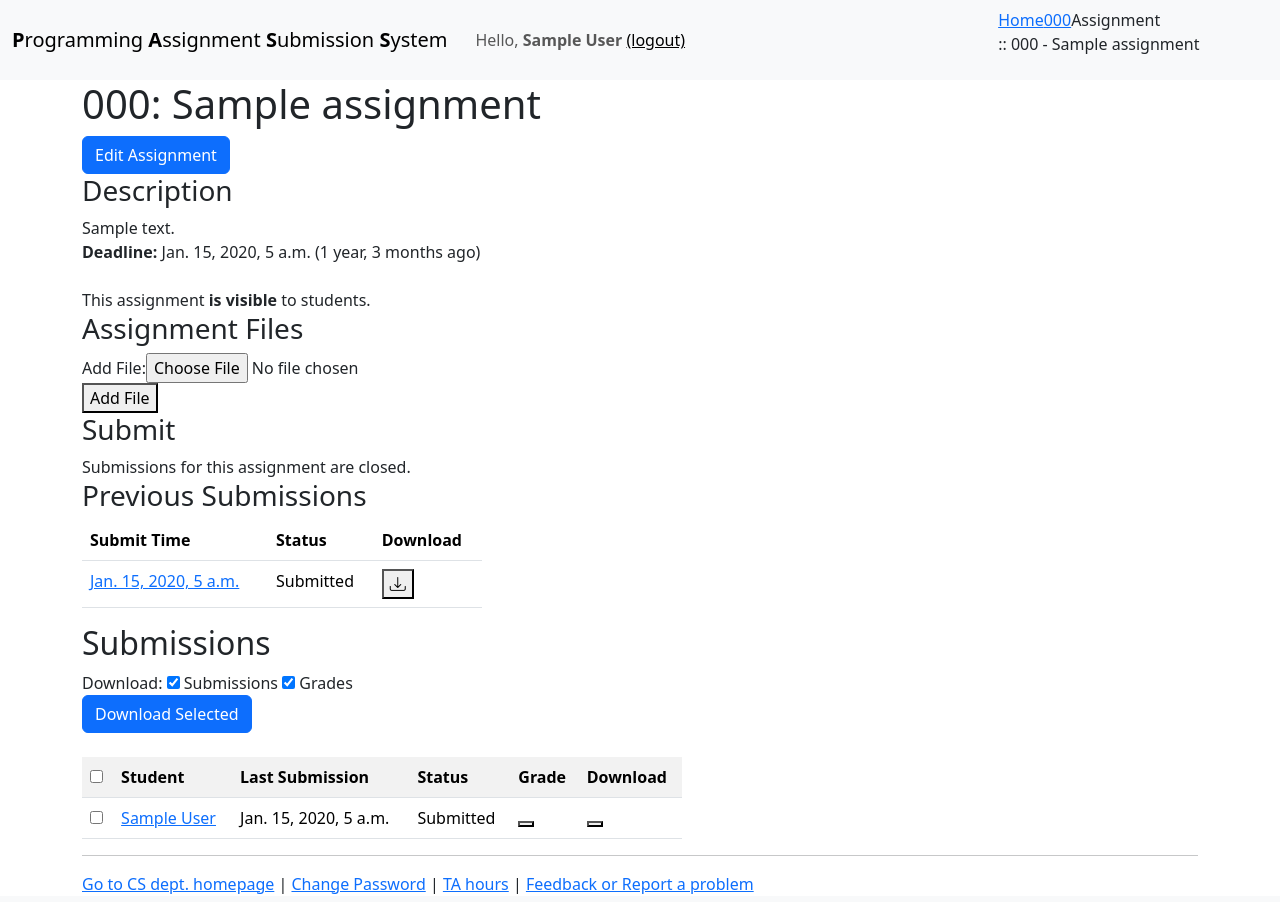
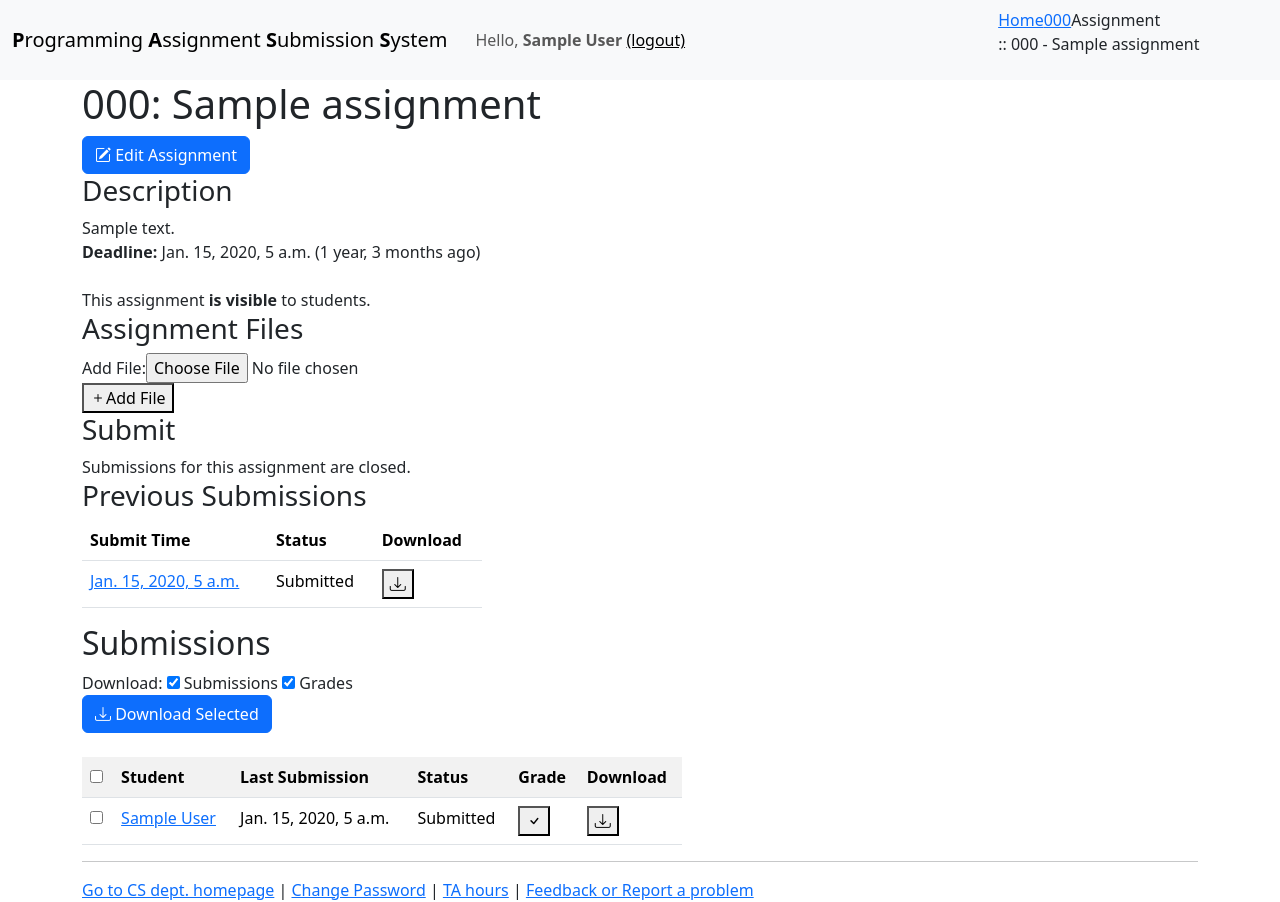
Before and after one commit to IsaacKhor/athena, a Django app: page /assignment/1 in a window 1280 px wide. Run offline with Django 3.2, Linux system fonts and the light colour scheme; a user stored in the database is signed in; tables that the repository leaves empty hold one stand-in row (values such as "Sample post"); some libraries are stand-ins or nearby versions.

Commit message:
Replace icons that no longer exist

```diff
--- a/templates/grader/assignment.html
+++ b/templates/grader/assignment.html
@@ -32,7 +32,7 @@ function toggle_selected(source, name) {
 
   {% if instructor_view %}
   <a class='btn btn-primary' href={% url 'grader:edit_assgn' assgn.course.id assgn.id %}>
-      <span class="glyphicon glyphicon-pencil"></span> Edit Assignment
+      <span class="bi bi-pencil-square"></span> Edit Assignment
   </a><br/>
   {% endif %}
 
@@ -70,7 +70,7 @@ function toggle_selected(source, name) {
       <td>{{ size }}</td>
       {% if instructor_view %}
       <td><a class='btn btn-primary' href={% url 'grader:assgn_file_delete' assgn.id filename %}>
-      <span class="glyphicon glyphicon-trash"></span>
+      <span class="bi bi-trash"></span>
   </a></td>
       {% endif %}
   </tr>
@@ -84,7 +84,7 @@ function toggle_selected(source, name) {
       {{ file_form }}
       <br/>
     <button type="submit" class="button btn-primary" name="action" value="add_file">
-        <span class="glyphicon glyphicon-plus"></span>Add File </button>
+        <span class="bi bi-plus"></span>Add File </button>
   </form>
   {% endif %}
 
@@ -151,11 +151,11 @@ function toggle_selected(source, name) {
 
       {% if show_autograde %}
       <button type='submit' class='btn btn-primary' name='action' value="show_reports">
-        <span class="glyphicon glyphicon-eye-open"></span> Show Selected Reports
+        <span class="bi bi-eye-fill"></span> Show Selected Reports
       </button>
 
       <button type='submit' class='btn btn-primary' name='action' value="hide_reports">
-        <span class="glyphicon glyphicon-eye-close"></span> Hide Selected Reports
+        <span class="bi bi-eye-slash-fill"></span> Hide Selected Reports
       </button>
       <br/>
       <br/>
@@ -170,7 +170,7 @@ function toggle_selected(source, name) {
       <br/>
 
       <button type='submit' class='btn btn-primary' name='action' value="download_many">
-      <span class="glyphicon glyphicon-arrow-down"></span> Download Selected
+      <span class="bi bi-download"></span> Download Selected
       </button>
 
       <br/>
@@ -192,12 +192,12 @@ function toggle_selected(source, name) {
 
                   <!--Details option-->
                   <td><button class="button btn-primary" href={% url 'grader:submissions' assgn.id recent.student.id %}>
-                    <span class="glyphicon glyphicon-ok"></span>
+                    <span class="bi bi-check"></span>
                   </button></td>
 
                   <!--Download option-->
                   <td><button class="button btn-primary" href={% url 'grader:submission_download' recent.id %}>
-                    <span class="glyphicon glyphicon-arrow-down"></span>
+                    <span class="bi bi-download"></span>
                   </button></td>
 
                   {% if show_autograde %}
```
Also changed, not shown: templates/grader/course.html (+7 -7 lines), templates/grader/submissions.html (+5 -5 lines).
